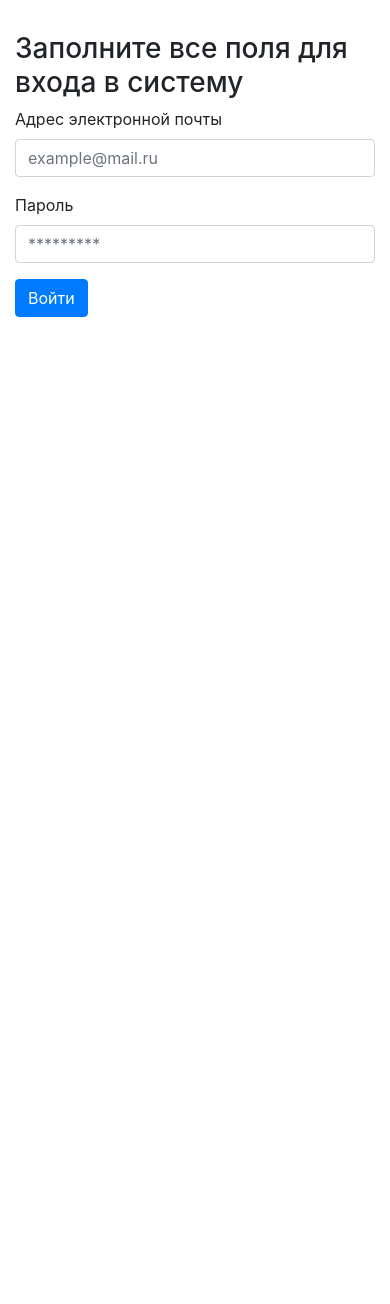
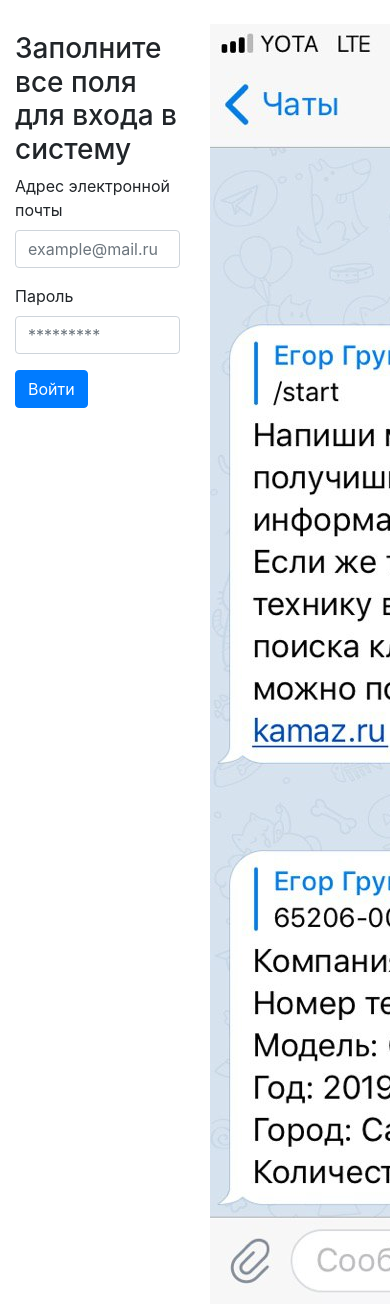
Before and after one commit to Egor14/equipment, a Django app: page /log/ in a window 390 px wide; the page is wider, and only the part inside the window is pictured. Shown: the part 70-1374 px from the top of that part. Before the commit the page ends 387 px from the top of that part, so only its background shows below. Run offline with Django 3.2, Linux system fonts and the light colour scheme; some libraries are stand-ins or nearby versions.

Commit message:
add image

```diff
--- a/equipment_web/settings.py
+++ b/equipment_web/settings.py
@@ -25,7 +25,8 @@
 # SECURITY WARNING: don't run with debug turned on in production!
 DEBUG = True
 
-ALLOWED_HOSTS = ['beta-equipment.herokuapp.com', '127.0.0.1', 'sklad-kamaz.herokuapp.com', 'www.sklad-kamaz.ru']
+
+ALLOWED_HOSTS = ['beta-equipment.herokuapp.com', '127.0.0.1', 'sklad-kamaz.herokuapp.com', 'www.sklad-kamaz.ru', 'sklad-kamaz.ru']
 
 
 # Application definition
--- a/home/templates/home/log.html
+++ b/home/templates/home/log.html
@@ -3,7 +3,7 @@
 <head>
     <meta charset="UTF-8">
     <link rel="stylesheet" href="https://stackpath.bootstrapcdn.com/bootstrap/4.3.1/css/bootstrap.min.css" integrity="sha384-ggOyR0iXCbMQv3Xipma34MD+dH/1fQ784/j6cY/iJTQUOhcWr7x9JvoRxT2MZw1T" crossorigin="anonymous">
-    <title>Title</title>
+    <title>Sklad</title>
 </head>
 <body>
 <nav class="navbar navbar-dark bg-dark">
@@ -17,7 +17,7 @@
 <div >
     <div class="container">
   <div class="row">
-    <div class="col-12 col-sm-12 col-md-6 col-lg-6">
+    <div class="col-6 col-sm-6 col-md-6 col-lg-6">
     <form action="/log/" method="post">
     {% csrf_token %}
 <h5 style="color: red">{{ message }}</h5>
@@ -34,6 +34,9 @@
   <button type="submit" class="btn btn-primary">Войти</button>
 </form>
 </div>
+      <div class="col-6 col-sm-6 col-md-6 col-lg-6">
+          <img src="../static/start.jpeg">
+      </div>
   </div>
     </div>
 </div>
--- a/home/templates/home/mainPage.html
+++ b/home/templates/home/mainPage.html
@@ -3,7 +3,7 @@
 <head>
     <meta charset="UTF-8">
     <link rel="stylesheet" href="https://stackpath.bootstrapcdn.com/bootstrap/4.3.1/css/bootstrap.min.css" integrity="sha384-ggOyR0iXCbMQv3Xipma34MD+dH/1fQ784/j6cY/iJTQUOhcWr7x9JvoRxT2MZw1T" crossorigin="anonymous">
-    <title>Title</title>
+    <title>Sklad</title>
 </head>
 <body>
 <nav class="navbar navbar-dark bg-dark">
@@ -25,8 +25,8 @@
             <h4>Город: {{ i.city }}</h4>
             <h4>Год: {{ i.year }}</h4>
             <h4>Количество единиц: {{ i.count }}</h4>
-          <a href="/plus/{{ i.id }}"><button style="width: 40px; height: 40px"><img style="height: 20px; width: 20px;" src="../static/plus.png"></button></a>
-          <a href="/minus/{{ i.id }}"><button style="width: 40px; height: 40px"><img style="height: 20px; width: 20px;" src="../static/minus.png"></button></a>
+          <a href="/plus/{{ i.id }}"><button style="width: 50px; height: 50px"><img style="height: 20px; width: 20px;" src="../static/plus.png"></button></a>
+          <a href="/minus/{{ i.id }}"><button style="width: 50px; height: 50px"><img style="height: 20px; width: 20px;" src="../static/minus.png"></button></a>
           <a href="/rem/{{ i.id }}"><button type="button" class="btn btn-danger">Удалить модель</button></a>
           <hr>
       {% endfor %}
--- a/home/templates/home/sign.html
+++ b/home/templates/home/sign.html
@@ -3,7 +3,7 @@
 <head>
     <meta charset="UTF-8">
     <link rel="stylesheet" href="https://stackpath.bootstrapcdn.com/bootstrap/4.3.1/css/bootstrap.min.css" integrity="sha384-ggOyR0iXCbMQv3Xipma34MD+dH/1fQ784/j6cY/iJTQUOhcWr7x9JvoRxT2MZw1T" crossorigin="anonymous">
-    <title>Title</title>
+    <title>Регистрация</title>
 </head>
 <body>
 <nav class="navbar navbar-dark bg-dark">
```
Also changed, not shown: home/static/start.jpeg (added).
